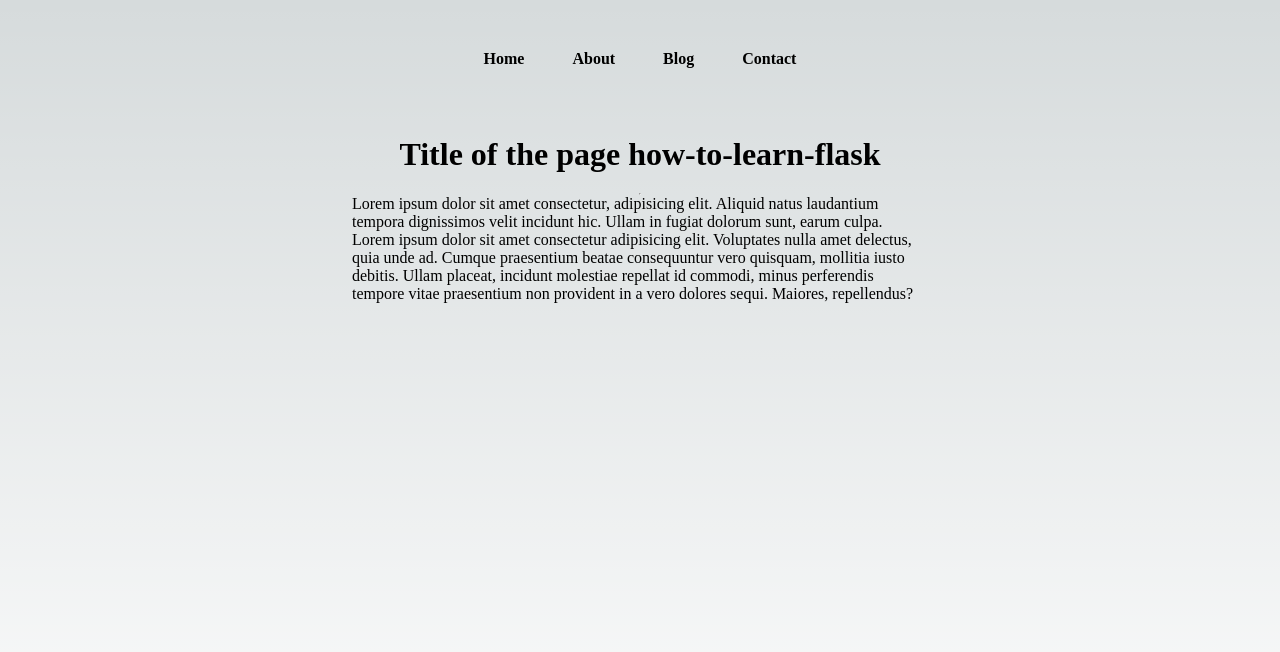
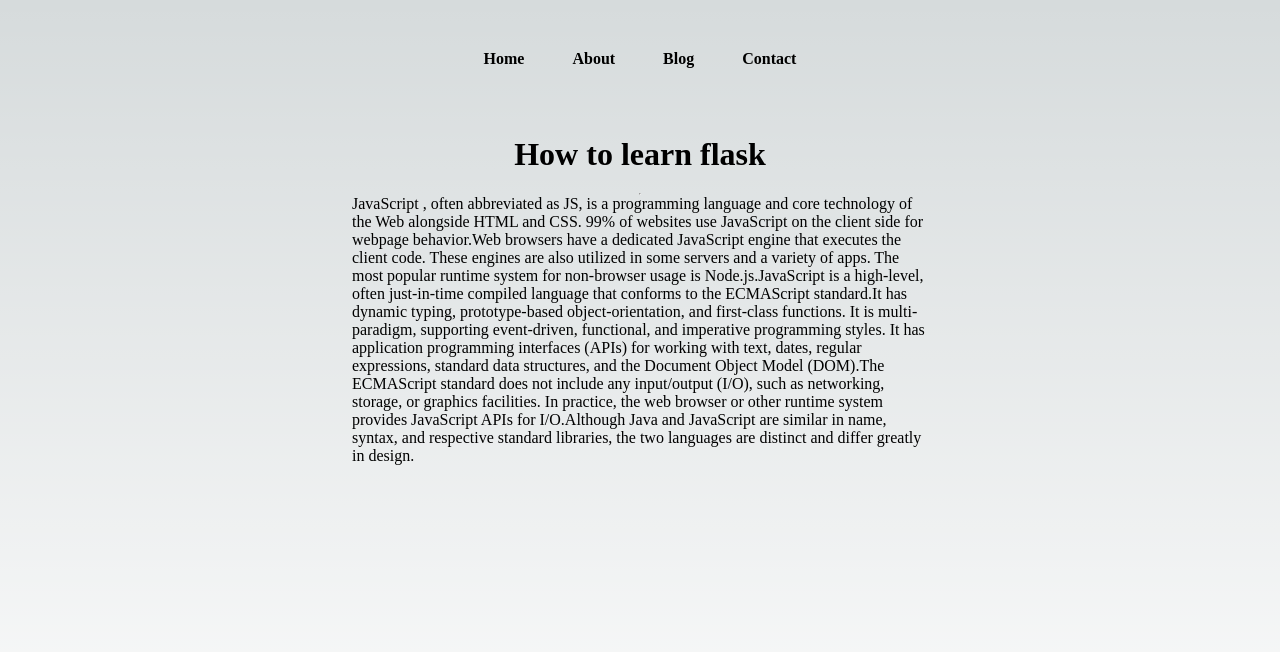
Before and after one commit to RoshanSawlani/huntingcoder, a Next.js app: page /blogpost/how-to-learn-flask in a window 1280 px wide. Shown: the top 652 px of the page. Built offline with nearby package versions, Linux system fonts and the light colour scheme.

Commit message:
fetching blogpost using /getblog endpoint

```diff
--- a/pages/blog.js
+++ b/pages/blog.js
@@ -12,7 +12,6 @@ const Blog = () => {
     fetch('http://localhost:3004/api/blogs').then((a)=>{
       return a.json();})
       .then((parsed)=>{
-        console.log(parsed)
         setBlogs(parsed)
     })
   },[])
--- a/pages/blogpost/[slug].js
+++ b/pages/blogpost/[slug].js
@@ -1,22 +1,32 @@
-import React from 'react'
+import React, { useEffect, useState } from 'react'
 import { useRouter } from 'next/router'
 import styles from '@/styles/BlogPost.module.css';
 
 // Step 1 : Find the file corresponding to the slug
 // Step 2 : Populate them inside the page
 const slug = () => {
+    const[blog,setBlog] = useState()
     const router = useRouter()
-    const { slug } = router.query
+    useEffect(() => {
+        if (!router.isReady) return
+        const { slug } = router.query
+        fetch(`http://localhost:3004/api/getblog?slug=${slug}`).then((a) => {
+            return a.json();
+        })
+            .then((parsed) => {
+                setBlog(parsed)
+            })
+    }, [router.isReady])
+
     return (
         <div className={styles.container}>
             <main className={styles.main}>
-            <h1 className={styles.heading}>Title of the page {slug}</h1>
-            <hr />
-            <div>
-                Lorem ipsum dolor sit amet consectetur, adipisicing elit. Aliquid natus laudantium tempora dignissimos velit incidunt hic. Ullam in fugiat dolorum sunt, earum culpa.
-                Lorem ipsum dolor sit amet consectetur adipisicing elit. Voluptates nulla amet delectus, quia unde ad. Cumque praesentium beatae consequuntur vero quisquam, mollitia iusto debitis. Ullam placeat, incidunt molestiae repellat id commodi, minus perferendis tempore vitae praesentium non provident in a vero dolores sequi. Maiores, repellendus?
+                <h1 className={styles.heading}>{blog && blog.title}</h1>
+                <hr />
+                <div>
+                    {blog && blog.content}
                 </div>
-                </main>
+            </main>
         </div>
     )
 }
--- a/styles/Blog.module.css
+++ b/styles/Blog.module.css
@@ -5,7 +5,10 @@
   margin: 20px 0px;
 }
 .blogItemh3 {
-    cursor:pointer
+  font-size: 2rem;
+  cursor:pointer;
+  margin: 0;
+  padding: 0;
   }
 .blogItemp{
   max-width: 45vw;
```
